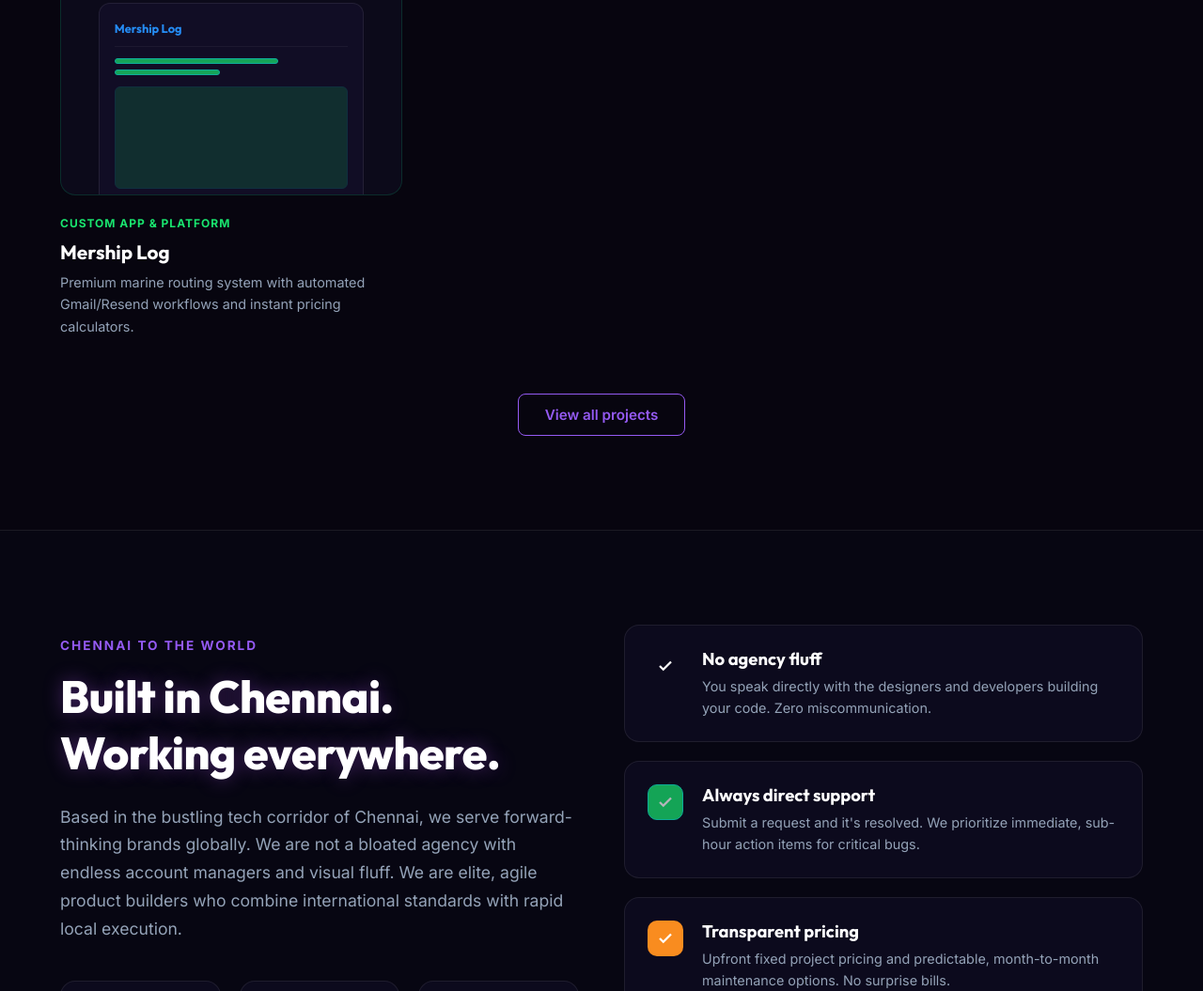
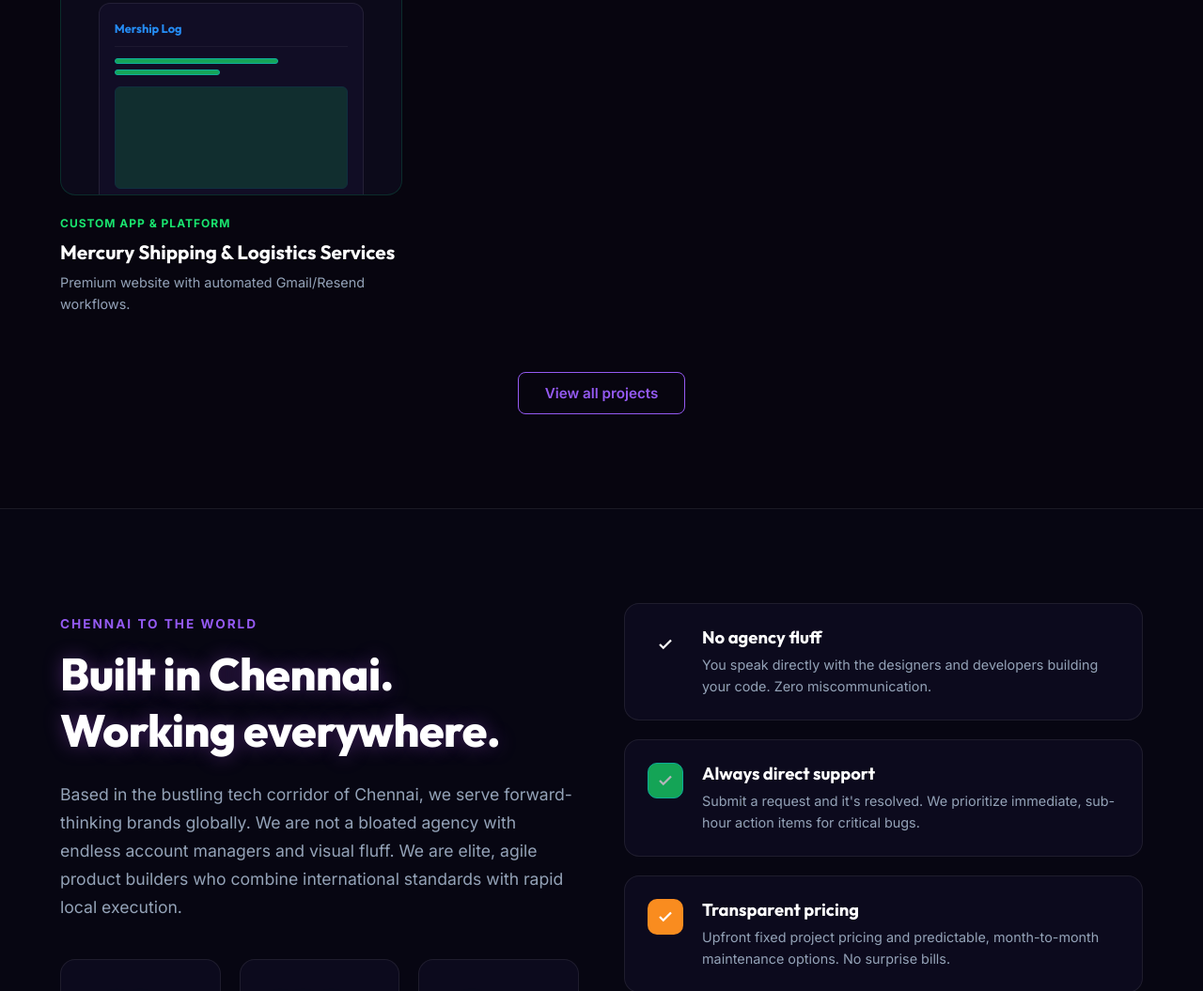
Before and after one commit to akasshmanikandan/troyflexwebs, a plain HTML site: page index.html in a window 1280 px wide. Shown: the part 3718-4773 px from the top of the page at 94% size. Drawn offline with Linux system fonts and the light colour scheme.

Commit message:
Update index.html - mership

```diff
--- a/index.html
+++ b/index.html
@@ -437,9 +437,8 @@
         </div>
         <div class="project-info">
           <span class="project-tag-mini text-green">Custom App & Platform</span>
-          <h3 class="project-name">Mership Log</h3>
-          <p class="project-description">Premium marine routing system with automated Gmail/Resend workflows and instant
-            pricing calculators.</p>
+          <h3 class="project-name">Mercury Shipping & Logistics Services</h3>
+          <p class="project-description">Premium website with automated Gmail/Resend workflows.</p>
         </div>
       </div>
 
```
